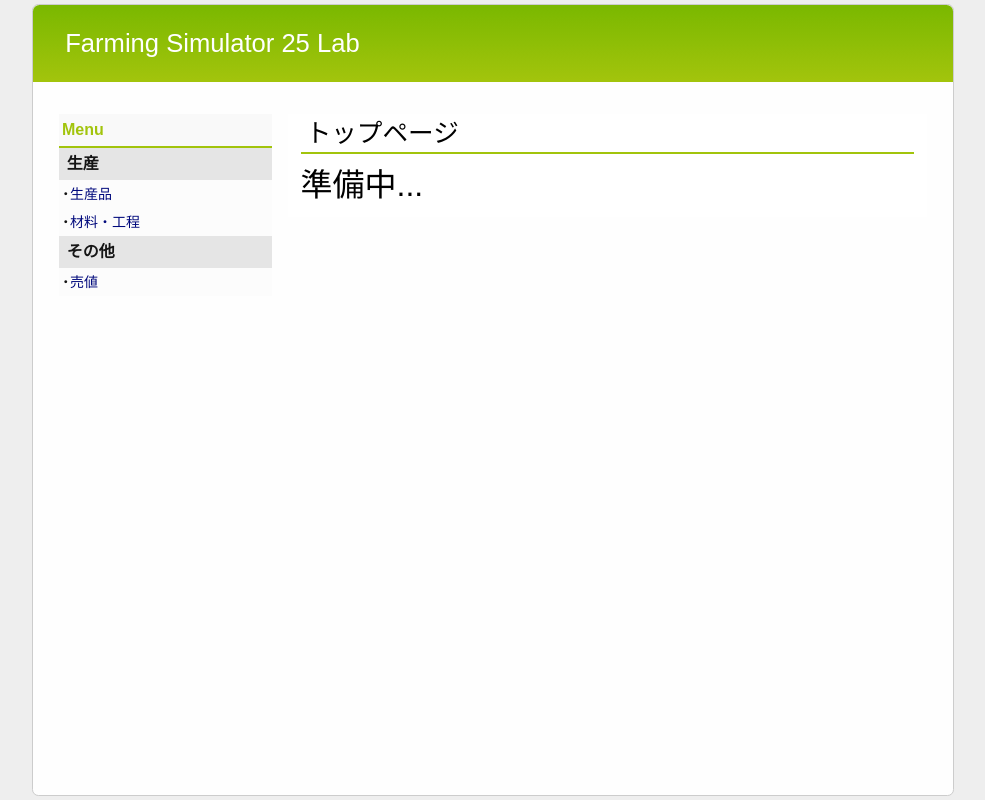
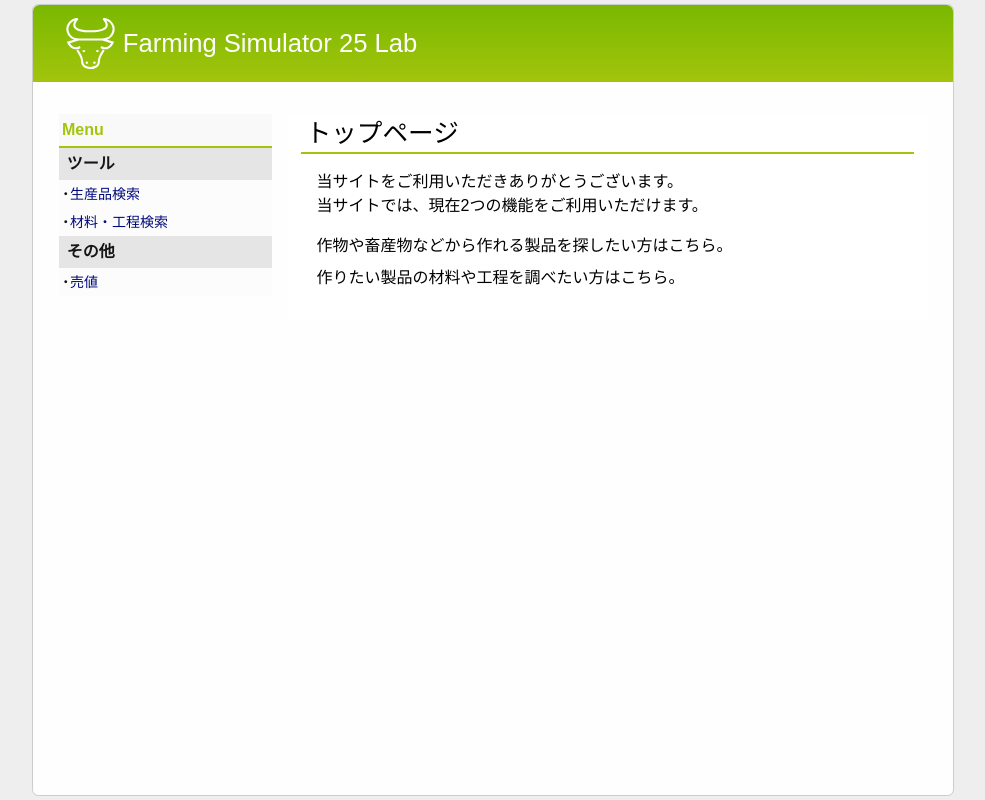
Before and after one commit to aoken0/farming-simulator-25, a Next.js app: page / in a window 1280 px wide. Shown: the whole page, without its empty margins (147-1132 px from the left). Built offline with nearby package versions, Linux system fonts and the light colour scheme; a web font is replaced by a local one.

Commit message:
修正+パスの一元管理

```diff
--- a/src/app/page.tsx
+++ b/src/app/page.tsx
@@ -1,11 +1,22 @@
 "use client";
 
+import ContentP from "@/components/ContentP";
+import ContentParagraph from "@/components/ContentParagraph";
 import GlobalWrapper from "@/components/GlobalWrapper";
 
 const Home = () => {
   return (
     <GlobalWrapper>
-      準備中...
+      <ContentParagraph>
+        <ContentP>
+          当サイトをご利用いただきありがとうございます。<br />
+          当サイトでは、現在2つの機能をご利用いただけます。
+        </ContentP>
+      </ContentParagraph>
+      <ContentParagraph>
+        <ContentP>作物や畜産物などから作れる製品を探したい方はこちら。</ContentP>
+        <ContentP>作りたい製品の材料や工程を調べたい方はこちら。</ContentP>
+      </ContentParagraph>
     </GlobalWrapper>
   );
 }
--- a/src/components/GlobalWrapper.tsx
+++ b/src/components/GlobalWrapper.tsx
@@ -6,6 +6,7 @@
 import { useWindowSize } from "@/utils/hooks/useWindowSize"
 import { BREAKPOINT } from "@/constants/breakpoint"
 import { COLOR } from "@/utils/color"
+import { PATH } from "@/constants/path"
 
 type Props = {
   children: React.ReactNode,
@@ -25,28 +26,29 @@
   return (
     <Wrapper className={bizUDPGothic.className}>
       <Header>
+        <Link href="/"><LogoImg src="/img/cow.svg" alt="" /></Link>
         <h1><Link href="/">Farming Simulator 25 Lab</Link></h1>
         <HamburgerButton isOpen={isOpen} setIsOpen={setIsOpen} $style={hamburgerBtnStyle} />
       </Header>
       <ContentWrapper>
         <SideCotent>
           <h4>Menu</h4>
-          <h5>生産</h5>
-          <p><Link href="/production-search">生産品</Link></p>
-          <p><Link href="/recipe-viewer">材料・工程</Link></p>
+          <h5>ツール</h5>
+          <p><Link href={PATH["product-search"]}>生産品検索</Link></p>
+          <p><Link href={PATH["recipe"]}>材料・工程検索</Link></p>
           <h5>その他</h5>
-          <p><Link href="/selling-price">売値</Link></p>
+          <p><Link href={PATH["selling-price"]}>売値</Link></p>
         </SideCotent>
         {isOpen ?
         <NavWrapper>
           <ul>
             <h4>Menu</h4>
-            <h5>生産</h5>
-            <li><Link href="/production-search">生産品</Link></li>
-            <li><Link href="/recipe-viewer">材料・工程</Link></li>
+            <h5>ツール</h5>
+            <li><Link href={PATH["product-search"]}>生産品検索</Link></li>
+            <li><Link href={PATH["recipe"]}>材料・工程検索</Link></li>
             <h5>その他</h5>
-            <li><Link href="/selling-price">売値</Link></li>
-            <li><Link href="/selling-price">売値</Link></li>
+            <li><Link href={PATH["selling-price"]}>売値</Link></li>
+            <li><Link href={PATH["selling-price"]}>売値</Link></li>
           </ul>
         </NavWrapper>
         :
@@ -104,6 +106,11 @@
   padding: 0 1em;
   border-radius: .2em .2em 0 0;
   position: relative;
+  display: flex;
+  flex-direction: row;
+  justify-content: start;
+  align-items: center;
+  gap: .2em;
   @media screen and (max-width: ${BREAKPOINT.S}px) {
     padding: 0;
     border-radius: 0;
@@ -120,6 +127,10 @@
       padding-left: 16px;
     }
   }
+`
+const LogoImg = styled.img`
+  width: 1.6em;
+  height: auto;
 `
 const ContentWrapper = styled.div`
   width: 100%;
--- /dev/null
+++ b/src/constants/path.ts
@@ -0,0 +1,6 @@
+export const PATH = {
+  "recipe": "/recipe",
+  "product-search": "/product-search",
+  "production-planner": "/production-planner",
+  "selling-price": "/selling-price",
+}
```
Also changed, not shown: public/img/cow.svg (added), src/app/product-search/components/LinkButton.tsx (renamed from src/app/production-search/components/LinkButton.tsx), src/app/product-search/page.tsx (renamed from src/app/production-search/page.tsx), src/app/recipe/page.tsx (renamed from src/app/recipe-viewer/page.tsx), src/app/recipe/utils/calc.ts (renamed from src/app/recipe-viewer/utils/calc.ts), src/app/recipe/utils/type.ts (renamed from src/app/recipe-viewer/utils/type.ts).
